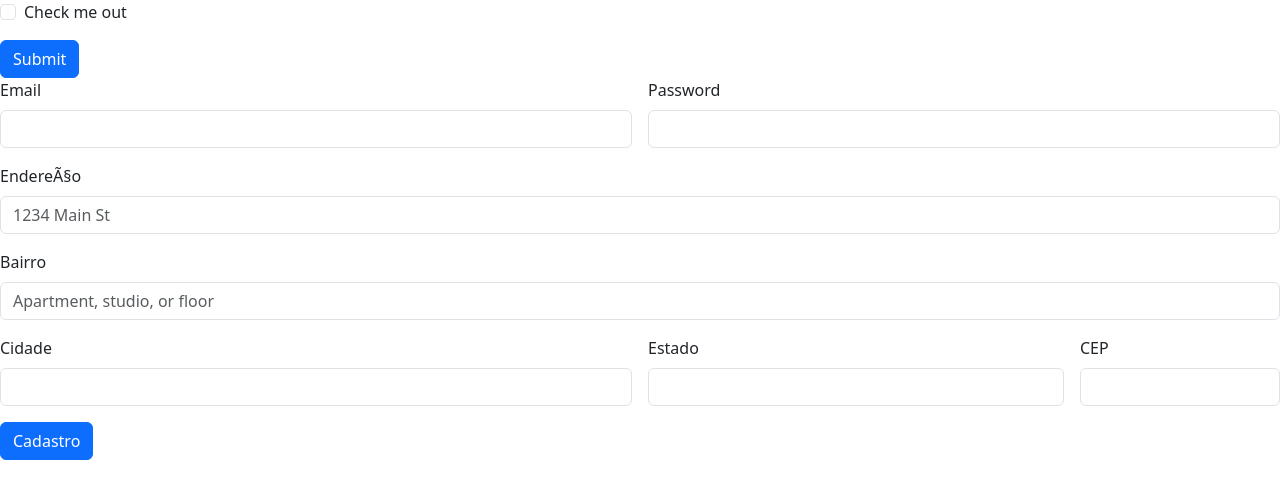
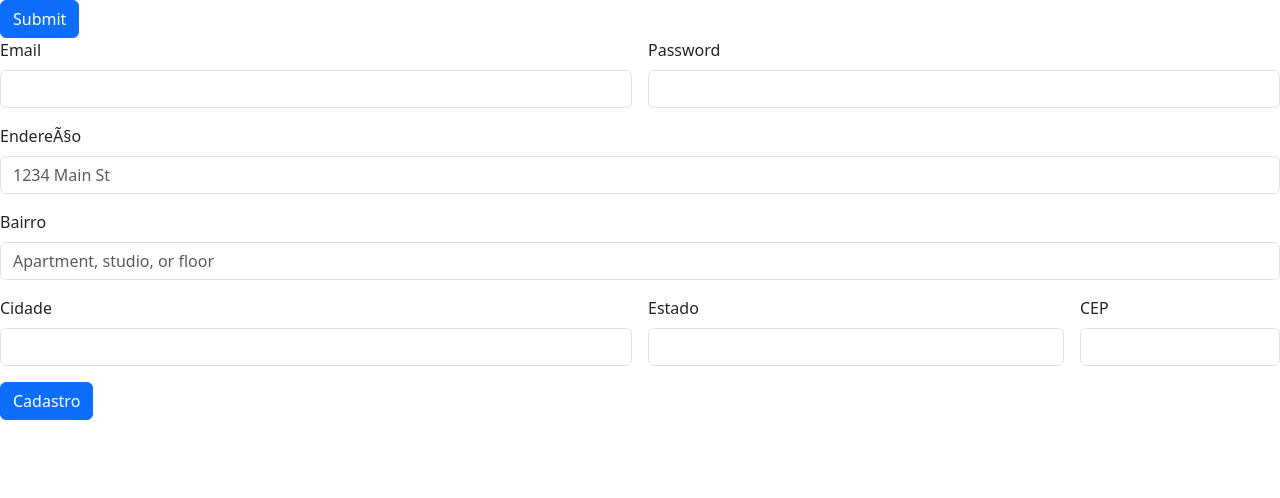
Before and after one commit to matheus240631/projeto-Cadendereco, a plain HTML site: page index.html in a window 1280 px wide. Drawn offline with nearby package versions, Linux system fonts and the light colour scheme.

Commit message:
matheus projeto-Cadendereco

```diff
--- a/index.html
+++ b/index.html
@@ -10,9 +10,6 @@
 <body>
 <form>
 
-    <div class="mb-3 form-check">
-      <input type="checkbox" class="form-check-input" id="exampleCheck1">
-      <label class="form-check-label" for="exampleCheck1">Check me out</label>
     </div>
     <button type="submit" class="btn btn-primary">Submit</button>
   </form>
```
